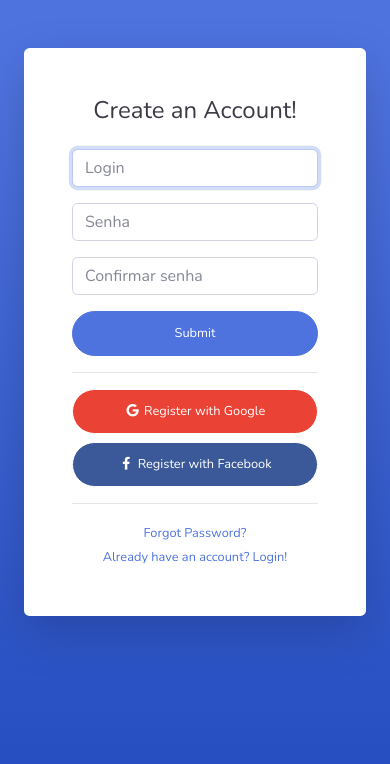
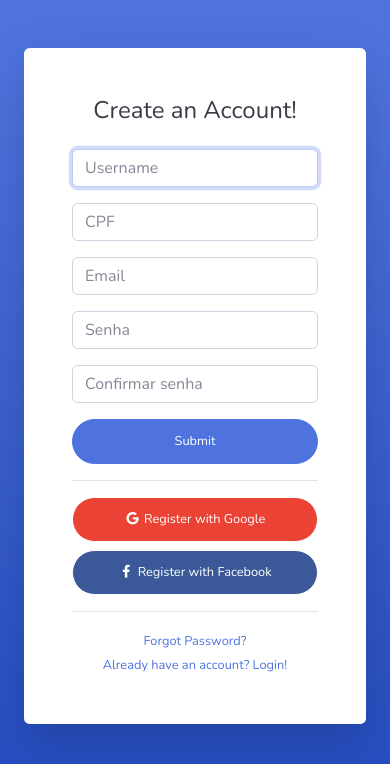
Before and after one commit to mulleroliveira/eleicao, a Django app: page /register/ in a window 390 px wide. Shown: the top 764 px of the page. Run offline with Django 3.2, Linux system fonts and the light colour scheme; some libraries are stand-ins or nearby versions.

Commit message:
Personalização do Form do Registro e implementação do CPF

```diff
--- a/eleicao/settings.py
+++ b/eleicao/settings.py
@@ -39,6 +39,7 @@ INSTALLED_APPS = [
     'django.contrib.staticfiles',
     'gestao.apps.GestaoConfig',
     'widget_tweaks',
+    'localflavor',
 ]
 
 MIDDLEWARE = [
--- /dev/null
+++ b/gestao/forms.py
@@ -0,0 +1,12 @@
+from django import forms
+from django.contrib.auth.forms import UserCreationForm
+from django.contrib.auth.models import User
+from localflavor.br.forms import BRCPFField
+
+class login(UserCreationForm):
+    cpf = BRCPFField(required=True, max_length=11)
+    email = forms.EmailField(max_length=254)
+
+    class Meta:
+        model = User
+        fields = ("username", "cpf", "email", "password1", "password2")
--- a/gestao/views.py
+++ b/gestao/views.py
@@ -1,16 +1,16 @@
 from django.shortcuts import render, redirect
-from django.contrib.auth.forms import UserCreationForm
+from . forms import login
 
 def register(request):
     if request.method == "POST":
-        form = UserCreationForm(request.POST)
+        form = login(request.POST)
         if form.is_valid():
             form.save()
             return redirect('/accounts/login/')
         else:
             return render(request, 'registration/register.html', {"form":form})
     else:
-        form = UserCreationForm()
+        form = login()
         return render(request, 'registration/register.html', {"form":form})
 
 def home(request):
--- a/templates/registration/register.html
+++ b/templates/registration/register.html
@@ -40,9 +40,23 @@
                             </div>
                             <form class="user" method="POST" action="{% url 'register' %}">
                                 {% csrf_token %}
+                                <div class="form-group row">
+                                    <div class="col-sm-6 mb-3 mb-sm-0">
+                                        {{form.username | attr:"class:form-control" | attr:"placeholder:Username"}}
+                                        {% for c in form.username.errors %}
+                                        <p>{{c}}</p>
+                                        {% endfor %}
+                                    </div>
+                                    <div class="col-sm-6">
+                                        {{form.cpf | attr:"class:form-control" | attr:"placeholder:CPF"}}
+                                        {% for c in form.cpf.errors %}
+                                        <p>{{c}}</p>
+                                        {% endfor %}
+                                    </div>
+                                </div>
                                 <div class="form-group">
-                                    {{form.username | attr:"class:form-control" | attr:"placeholder:Login"}}
-                                    {% for c in form.username.errors %}
+                                    {{form.email | attr:"class:form-control" | attr:"placeholder:Email"}}
+                                    {% for c in form.email.errors %}
                                     <p>{{c}}</p>
                                     {% endfor %}
                                 </div>
```
Also changed, not shown: db.sqlite3.
